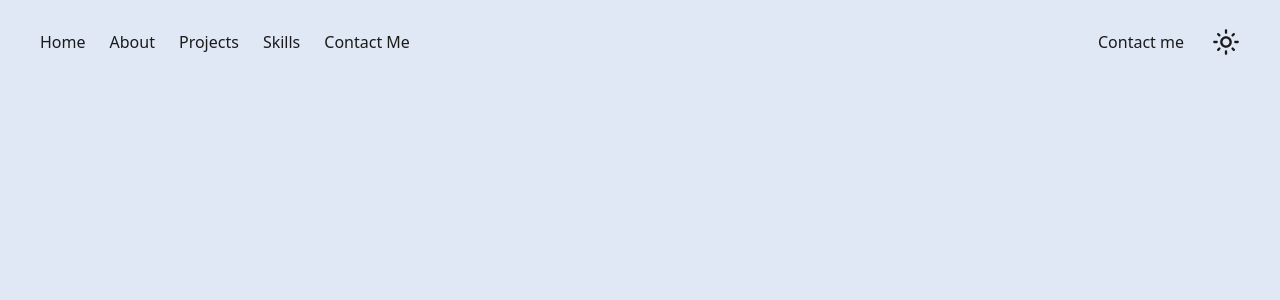
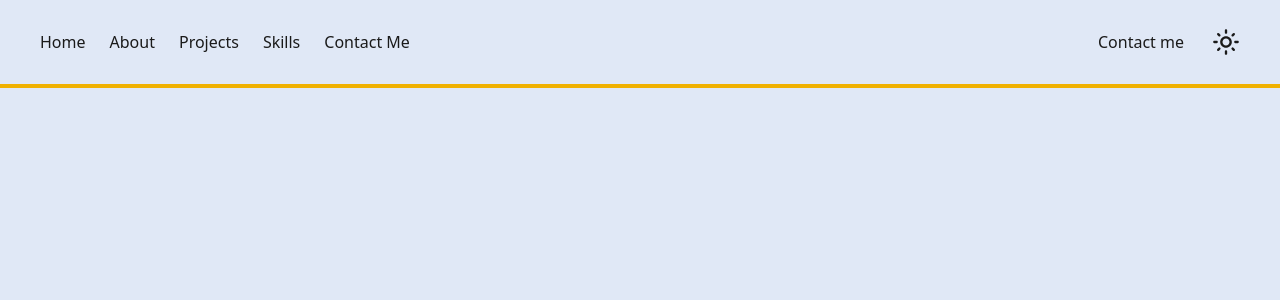
Before and after one commit to FopefoluwaIkufisile/New-Portfolio, a Next.js app: page / in a window 1280 px wide. Shown: the top 300 px of the page. Built offline with nearby package versions, Linux system fonts and the light colour scheme.

Commit message:
Added yellow border

```diff
--- a/src/app/page.tsx
+++ b/src/app/page.tsx
@@ -3,7 +3,7 @@
 const Home = () => {
   return (
     <div
-      className=" -40"
+      className="border-2 border-yellow-500 -40"
     ></div>
   );
 };
```
